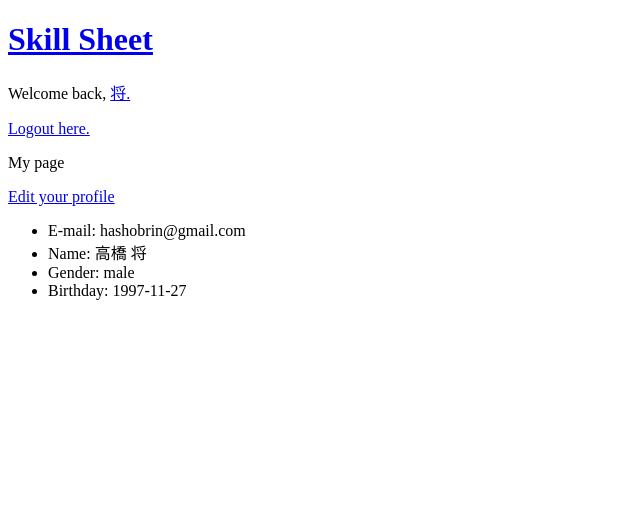
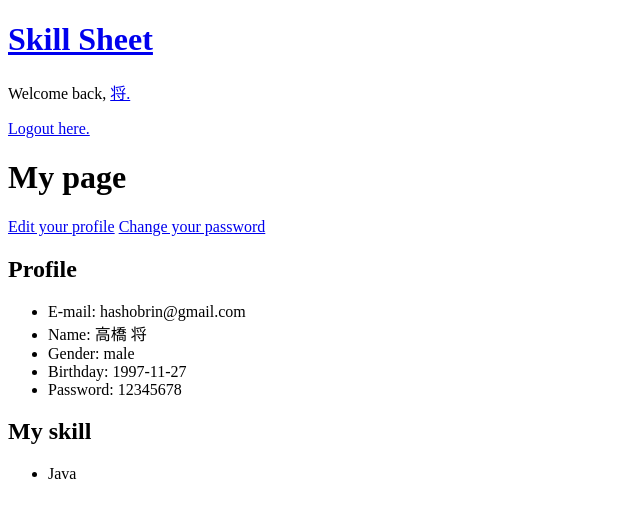
Before and after one commit to Hashobrin/skill_sheet_app, a Flask app: page /mypage in a window 1280 px wide. Shown: the top 518 px of the page, without its empty margins (0-640 px from the left). Run offline with Flask 2, Linux system fonts and the light colour scheme; a user stored in the database is signed in; data comes from the database, SQL or seed files in the repository; both versions use the stored data as it was after the commit; some libraries are stand-ins or nearby versions.

Commit message:
cron push

```diff
--- a/app/app.py
+++ b/app/app.py
@@ -15,10 +15,10 @@ from flask_sqlalchemy import SQLAlchemy
 from sqlalchemy import (
     Column, Integer, String, DateTime, Date, Time, desc
 )
-import flask_wtf
+from flask_wtf import FlaskForm
 from wtforms import (
     IntegerField, StringField, PasswordField,
-    SubmitField, RadioField, SelectField
+    SubmitField, RadioField, SelectField, ValidationError,
 )
 
 
@@ -52,25 +52,27 @@ class Skill(db.Model):
     id = db.Column(Integer, primary_key=True, nullable=False)
     name = db.Column(String(255), nullable=False)
     user_id = db.Column(Integer, db.ForeignKey('users.id'))
+    start_date = db.Column(Date, default=date.today())
+    level = db.Column(Integer)
 
 
 db.create_all()
 
 
-class LoginForm(flask_wtf.FlaskForm):
+class LoginForm(FlaskForm):
     email = StringField('email')
     password = PasswordField('password')
-    submit = SubmitField('submit')
+    submit = SubmitField('Submit')
 
 
-class SignupForm(flask_wtf.FlaskForm):
+class SignupForm(FlaskForm):
     email = StringField('email')
     password = PasswordField('password')
-    retype = StringField('retype')
-    submit = SubmitField('submit')
+    retype = PasswordField('retype')
+    submit = SubmitField('Submit')
 
 
-class EditProfileForm(flask_wtf.FlaskForm):
+class EditProfileForm(FlaskForm):
     first_name = StringField('First name')
     last_name = StringField('Last name')
     gender = RadioField(
@@ -90,11 +92,29 @@ class EditProfileForm(flask_wtf.FlaskForm):
         choices=[(z, str(z)) for z in range(1, 32)],
         # default=5,
     )
-    skill_name = SelectField(
-        label='Skill name',
-        choices=[],
-    )
-    submit = SubmitField('submit')
+    submit = SubmitField('Submit')
+
+
+class EditMySkillForm(FlaskForm):
+    skill_name = StringField('Skill name')
+    submit = SubmitField('Submit')
+
+
+class ChangePassword(FlaskForm):
+    old_password = PasswordField('Password now you setting')
+    new_password = PasswordField('New password')
+    retype = PasswordField('Retype your new password')
+    submit = SubmitField('Submit')
+
+    def validate_new_password(self, new_password):
+        if new_password.data == '':
+            raise ValidationError('No input.')
+
+        if len(new_password.data) < 8:
+            raise ValidationError('Password must be 8 charactors or more.')
+
+        if new_password.data in ('/', '*', '\\'):
+            raise ValidationError('"/", "*" and "\\" are prohibited charactors.')
 
 
 @login_manager.user_loader
@@ -166,12 +186,12 @@ def logout():
 
 
 @app.route('/signup', methods=['get'])
-def signup_page():
+def signup_get():
     return render_template('signup.html', form=SignupForm())
 
 
 @app.route('/signup', methods=['post'])
-def signup():
+def signup_post():
     input_email = request.form.get('email')
     input_password = request.form.get('password')
     input_retype = request.form.get('retype')
@@ -193,15 +213,26 @@ def signup():
 
 @login_required
 @app.route('/mypage', methods=['get'])
-def mypage():
-    return render_template('mypage.html')
+def mypage_get():
+    user = User.query.get(current_user.id)
+    skill_list = Skill.query.filter_by(user_id=user.id).all()
+    return render_template('mypage.html', skill_list=skill_list)
+
+
+@login_required
+@app.route('/edit_my_skill', methods=['post'])
+def mypage_post():
+    skill = Skill(name=request.form.get('skill_name'), user_id=current_user.id)
+    db.session.add(skill)
+    db.session.commit()
+    return redirect(url_for('edit_profile'))
 
 
 @login_required
 @app.route('/edit_profile', methods=['get'])
-def edit_profile_page():
+def edit_profile_get():
     user = User.query.get(current_user.id)
-    form = EditProfileForm(
+    edit_profile_form = EditProfileForm(
         request.form,
         first_name=user.first_name,
         last_name=user.last_name,
@@ -209,14 +240,19 @@ def edit_profile_page():
         birth_year=user.birthday.year,
         birth_month=user.birthday.month,
         birth_date=user.birthday.day,
-        skill_name=Skill.query.filter_by(user_id=user.id)
     )
-    return render_template('edit_profile.html', form=form)
+    skill_list = Skill.query.filter_by(user_id=user.id).all()
+
+    return render_template(
+        'edit_profile.html',
+        form=edit_profile_form,
+        skill_list=skill_list,
+    )
 
 
 @login_required
 @app.route('/edit_profile', methods=['post'])
-def edit_profile():
+def edit_profile_post():
     user = User.query.get(current_user.id)
     user.first_name = request.form.get('first_name')
     user.last_name = request.form.get('last_name')
@@ -226,11 +262,51 @@ def edit_profile():
     birth_date = request.form.get('birth_date')
     user.birthday = datetime.strptime(
         f'{birth_year}-{birth_month}-{birth_date}', '%Y-%m-%d')
+
+    skill = Skill(name=request.form.get('skill_name'), user_id=current_user.id)
+
     db.session.merge(user)
+    db.session.add(skill)
     db.session.commit()
     flash('Updated your profile.')
     return redirect(url_for('mypage'))
 
 
+@login_required
+@app.route('/delete_skill/<int:id>', methods=['get'])
+def delete_skill(id):
+    skill = Skill.query.get(id)
+    db.session.delete(skill)
+    db.session.commit()
+    return redirect(url_for('edit_profile'))
+
+
+@login_required
+@app.route('/change_password', methods=['get'])
+def change_password_page():
+    return render_template('change_password.html', form=ChangePassword())
+
+
+@login_required
+@app.route('/change_password', methods=['post'])
+def change_password():
+    user = User.query.get(current_user.id)
+    form = ChangePassword()
+    old_password = request.form.get('old_password')
+    new_password = request.form.get('new_password')
+    retype = request.form.get('retype')
+
+    if form.validate_on_submit():
+        if old_password == user.password and new_password == retype:
+            user.password = request.form.get('new_password')
+            db.session.merge(user)
+            db.session.commit()
+            flash('Changed your password.')
+            return redirect(url_for('mypage'))
+
+    flash('Wrong password.')
+    return render_template('change_password.html', form=form)
+
+
 if __name__ == '__main__':
     app.run(host='0.0.0.0', port=5000, debug=True)
--- a/app/templates/mypage.html
+++ b/app/templates/mypage.html
@@ -1,13 +1,25 @@
 {% extends 'base.html' %}
 
 {% block body %}
-    <p>My page</p>
+    <h1>My page</h1>
     {% include 'alert.html' %}
     <a href="{{ url_for('edit_profile') }}">Edit your profile</a>
+    <a href="{{ url_for('change_password') }}">Change your password</a>
+    <h2>Profile</h2>
     <ul>
         <li>E-mail: {{ current_user.email }}</li>
         <li>Name: {{ current_user.last_name }} {{ current_user.first_name }}</li>
         <li>Gender: {{ current_user.gender }}</li>
         <li>Birthday: {{ current_user.birthday }}</li>
+        <li>Password: {{ current_user.password }}</li>
+    </ul>
+    <h2>My skill</h2>
+    {% if skill_list == [] %}
+        <p>Nothing...</p>
+    {% endif %}
+    <ul>
+        {% for skill in skill_list %}
+            <li>{{ skill.name }}</li>
+        {% endfor %}
     </ul>
 {% endblock %}
```
Also changed, not shown: app/templates/change_password.html (added, +18 -0 lines), app/templates/edit_profile.html (+22 -11 lines), app/db.sqlite.
